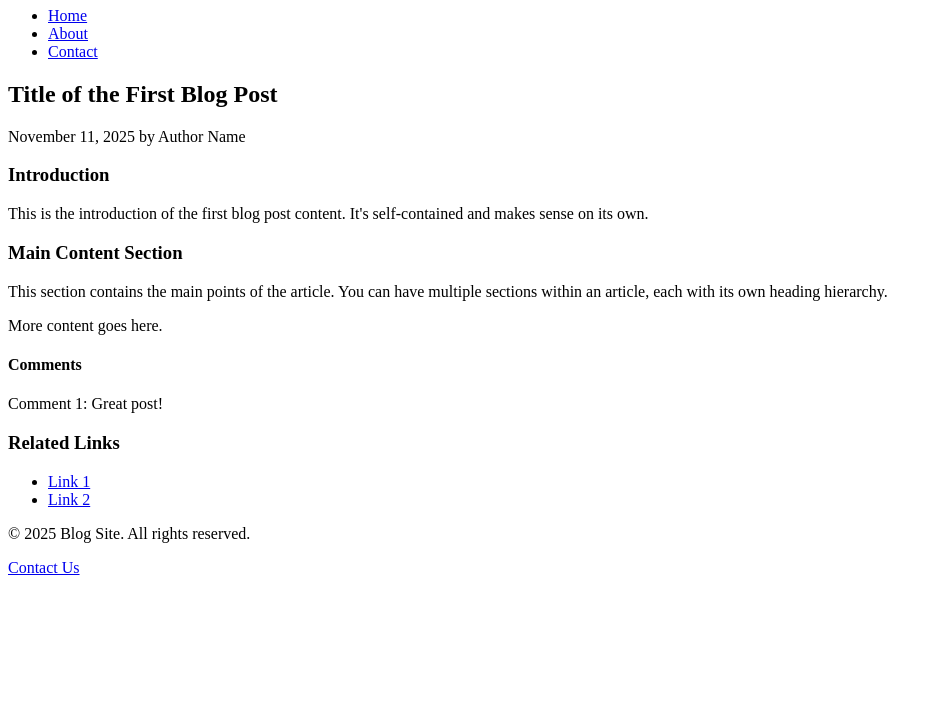
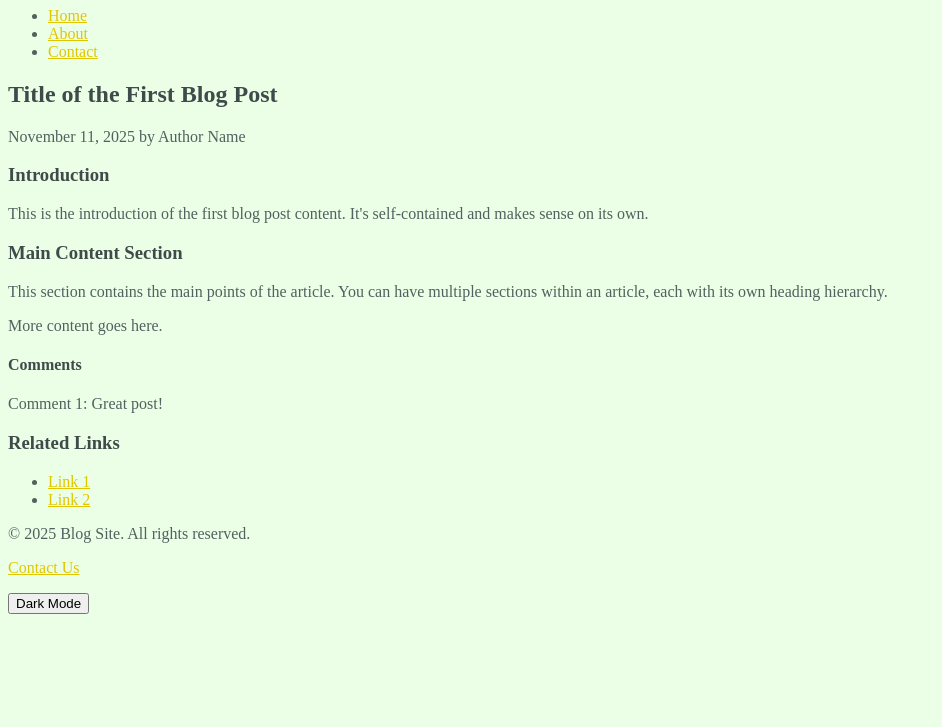
Before and after one commit to IDBCourses/kd401b-ht26-a3-Mariemlam, a plain HTML site: page index.html in a window 1280 px wide. Shown: the part 73-800 px from the top of the page, without its empty margins (0-942 px from the left). Drawn offline with Linux system fonts and the light colour scheme.

Commit message:
added light/dark color palette and the theme toggle

```diff
--- /dev/null
+++ b/dark.css
@@ -0,0 +1,22 @@
+:root {
+  --color-bg: hsl(107, 100%, 17%);
+  --color-text: hsl(175, 30%, 93%);
+  --color-accent: hsl(53, 80%, 83%);
+  --color-heading: hsl(180, 33%, 98%);
+}
+body {
+  background-color: var(--color-bg);
+  color: var(--color-text);
+}
+h1,
+h2,
+h3,
+h4 {
+  color: var(--color-heading);
+}
+a {
+  color: var(--color-accent);
+}
+a:hover {
+  color: hsl(53, 100%, 25%);
+}
--- a/index.html
+++ b/index.html
@@ -1,4 +1,4 @@
-<!DOCTYPE html>
+<!doctype html>
 <html lang="en">
   <head>
     <meta charset="UTF-8" />
@@ -6,7 +6,7 @@
     <title>Portfolio: [Insert Name Here]</title>
     <script src="script.js" type="module"></script>
     <!-- Optional: Link to a CSS file if desired -->
-    <link rel="stylesheet" href="style.css" />
+    <link id="theme-stylesheet" rel="stylesheet" href="light.css" />
   </head>
 
   <body>
@@ -64,6 +64,7 @@
     <footer>
       <p>&copy; 2025 Blog Site. All rights reserved.</p>
       <p><a href="mailto:contact@example.com">Contact Us</a></p>
+      <button id="toggle-theme">Dark Mode</button>
     </footer>
   </body>
 </html>
--- /dev/null
+++ b/light.css
@@ -0,0 +1,22 @@
+:root {
+  --color-bg: hsl(108, 100%, 95%);
+  --color-text: hsl(176, 9%, 35%);
+  --color-accent: hsl(53, 100%, 44%);
+  --color-heading: hsl(175, 9%, 27%);
+}
+body {
+  background-color: var(--color-bg);
+  color: var(--color-text);
+}
+h1,
+h2,
+h3,
+h4 {
+  color: var(--color-heading);
+}
+a {
+  color: var(--color-accent);
+}
+a:hover {
+  color: hsl(53, 100%, 25%);
+}
--- a/script.js
+++ b/script.js
@@ -0,0 +1,15 @@
+const toggleBtn = document.getElementById("toggle-theme");
+const stylesheet = document.getElementById("theme-stylesheet");
+
+toggleBtn.addEventListener("click", function () {
+  // check which mode we are in .
+  if (stylesheet.getAttribute("href") == "light.css") {
+    // IF IT IS SWITCH TO DARK MODE
+    stylesheet.setAttribute("href", "dark.css");
+    toggleBtn.textContent = "Light Mode";
+  } else // OTHERWISE SWITCH TO LGHT MODE
+  {
+    stylesheet.setAttribute("href", "light.css");
+    toggleBtn.textContent = "Light Mode";
+  }
+});
```
Also changed, not shown: style.css (deleted).
